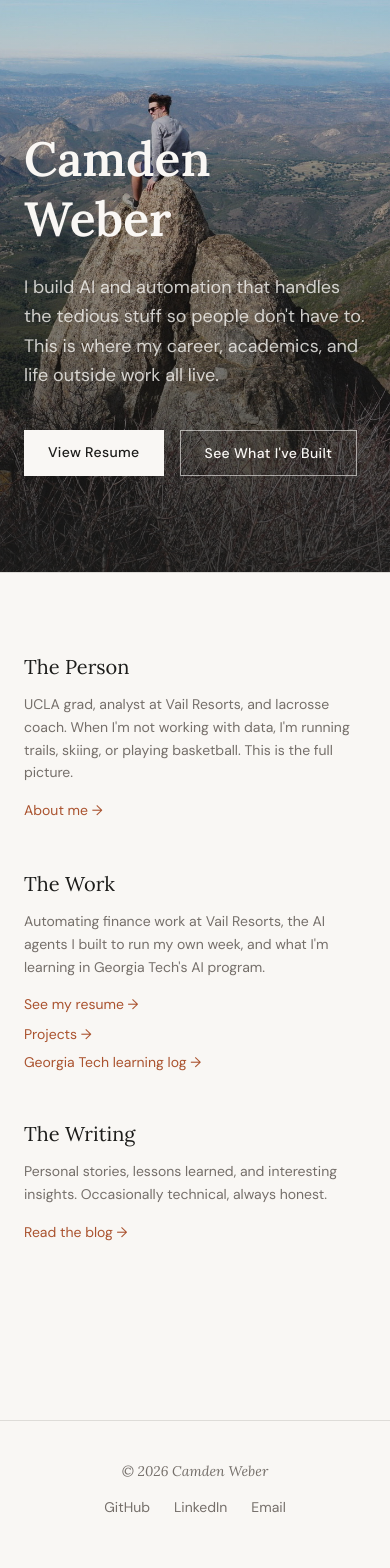
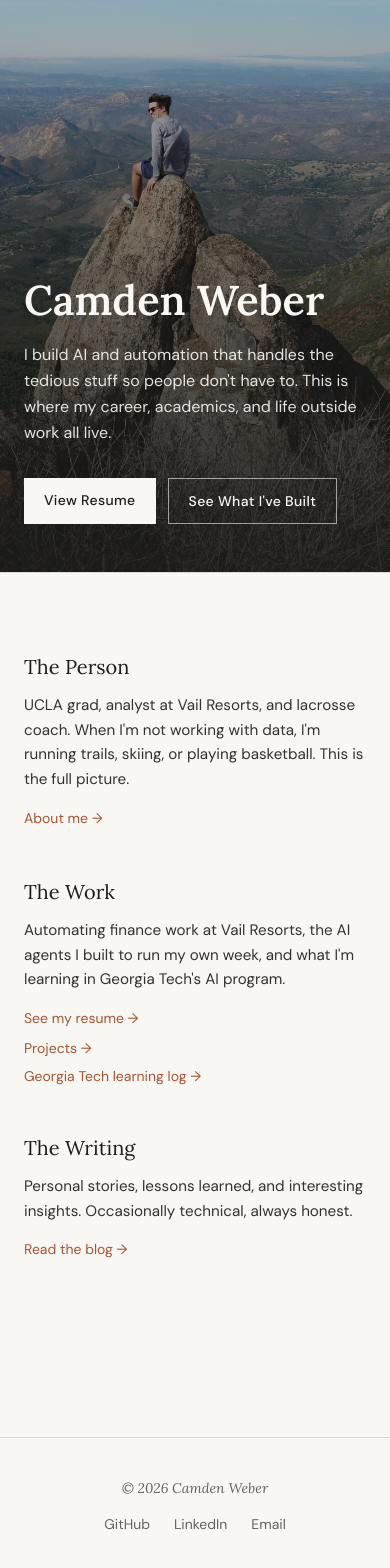
Before and after one commit to Camdenw1/camden-weber, a Next.js app: page / in a window 390 px wide. Shown: the part 272-1840 px from the top of the page. Built offline with nearby package versions, Linux system fonts and the light colour scheme.

Commit message:
Readability pass, mobile hero fix, dark mode, scroll fade-ins, and hover polish

```diff
--- a/app/blog/page.tsx
+++ b/app/blog/page.tsx
@@ -53,7 +53,7 @@ export default function BlogIndex() {
                       <h3 className="font-serif text-xl mb-2 group-hover:text-rust transition-colors leading-snug">
                         {post.title}
                       </h3>
-                      <p className="text-stone text-sm leading-relaxed mb-3">{post.excerpt}</p>
+                      <p className="text-bark/80 text-[0.95rem] leading-relaxed mb-3">{post.excerpt}</p>
                       {post.tags && post.tags.length > 0 && (
                         <div className="flex flex-wrap gap-2 mb-3">
                           {post.tags.map(tag => (
--- a/app/georgia-tech/page.tsx
+++ b/app/georgia-tech/page.tsx
@@ -30,7 +30,7 @@ export default function GeorgiaTechPage() {
                 <span className="text-xs uppercase tracking-widest text-stone">{course.status}</span>
               </div>
               {course.code && <p className="text-xs uppercase tracking-widest text-stone mb-2">{course.code}</p>}
-              <p className="text-sm text-bark/80 leading-relaxed mb-3">
+              <p className="text-sm text-bark/90 leading-relaxed mb-3">
                 {course.why ?? 'I’m just getting started. I’ll add my thoughts as the course progresses.'}
               </p>
               <span className="text-rust text-sm">Open class notes →</span>
--- a/app/globals.css
+++ b/app/globals.css
@@ -3,8 +3,36 @@
 @tailwind utilities;
 
 :root {
+  /* Theme colors as "R G B" so Tailwind can add opacity (e.g. text-bark/80) */
+  --cream: 249 247 244;  /* #F9F7F4 background */
+  --bark: 28 28 26;      /* #1C1C1A text */
+  --moss: 74 82 64;      /* #4A5240 green accent */
+  --stone: 103 97 92;    /* #67615C muted text */
+  --rust: 170 83 47;     /* #AA532F links and highlights */
+  --nav: 240 237 232;    /* #F0EDE8 navbar */
+  --code: 238 236 232;   /* #EEECE8 inline code */
+  color-scheme: light;
+
   --font-serif: var(--font-lora), Georgia, Cambria, 'Times New Roman', serif;
   --font-sans: var(--font-dm-sans), -apple-system, BlinkMacSystemFont, 'Segoe UI', 'Helvetica Neue', sans-serif;
+}
+
+/* Dark mode follows the visitor's phone or computer setting */
+@media (prefers-color-scheme: dark) {
+  :root {
+    --cream: 22 22 20;     /* #161614 */
+    --bark: 236 232 225;   /* #ECE8E1 */
+    --moss: 154 168 138;   /* #9AA88A */
+    --stone: 166 159 151;  /* #A69F97 */
+    --rust: 222 124 84;    /* #DE7C54 */
+    --nav: 30 30 27;       /* #1E1E1B */
+    --code: 42 42 39;      /* #2A2A27 */
+    color-scheme: dark;
+  }
+
+  /* Darken the travel map's tiles (not the pins) so it doesn't glare */
+  .leaflet-tile-pane { filter: invert(1) hue-rotate(180deg) brightness(0.9) contrast(0.9); }
+  .leaflet-container { background: rgb(var(--cream)); }
 }
 
 html {
@@ -12,8 +40,17 @@ html {
 }
 
 body {
-  background-color: #F9F7F4;
-  color: #1C1C1A;
+  background-color: rgb(var(--cream));
+  color: rgb(var(--bark));
+}
+
+/* Sections that fade in as you scroll to them (components/Reveal.tsx) */
+.reveal-hidden { opacity: 0; transform: translateY(16px); }
+.reveal-shown { opacity: 1; transform: none; transition: opacity 0.7s ease, transform 0.7s ease; }
+
+@media (prefers-reduced-motion: reduce) {
+  html { scroll-behavior: auto; }
+  .fade-up, .fade-up-delay-1, .fade-up-delay-2, .fade-up-delay-3, .fade-up-delay-4 { animation: none; opacity: 1; }
 }
 
 /* Typography */
@@ -43,18 +80,18 @@ h1, h2, h3 {
 .fade-up-delay-4 { animation-delay: 0.55s; opacity: 0; animation-fill-mode: forwards; animation-name: fadeUp; animation-duration: 0.7s; }
 
 /* Prose styles for blog posts */
-.prose-camden h1 { font-family: var(--font-serif); font-size: 2rem; margin-bottom: 1rem; color: #1C1C1A; }
-.prose-camden h2 { font-family: var(--font-serif); font-size: 1.5rem; margin-top: 2rem; margin-bottom: 0.75rem; color: #1C1C1A; }
+.prose-camden h1 { font-family: var(--font-serif); font-size: 2rem; margin-bottom: 1rem; color: rgb(var(--bark)); }
+.prose-camden h2 { font-family: var(--font-serif); font-size: 1.5rem; margin-top: 2rem; margin-bottom: 0.75rem; color: rgb(var(--bark)); }
 .prose-camden h3 { font-family: var(--font-serif); font-size: 1.25rem; margin-top: 1.5rem; margin-bottom: 0.5rem; }
-.prose-camden p { line-height: 1.8; margin-bottom: 1.25rem; color: #3a3a38; }
-.prose-camden a { color: #AA532F; text-decoration: underline; text-underline-offset: 3px; }
+.prose-camden p { line-height: 1.8; margin-bottom: 1.25rem; color: rgb(var(--bark) / 0.88); }
+.prose-camden a { color: rgb(var(--rust)); text-decoration: underline; text-underline-offset: 3px; }
 .prose-camden ul { list-style: disc; padding-left: 1.5rem; margin-bottom: 1.25rem; }
 .prose-camden li { margin-bottom: 0.4rem; line-height: 1.7; }
-.prose-camden blockquote { border-left: 3px solid #AA532F; padding-left: 1.25rem; font-style: italic; color: #4A5240; margin: 1.5rem 0; }
-.prose-camden code { background: #eeece8; padding: 0.15rem 0.4rem; border-radius: 3px; font-size: 0.875rem; }
+.prose-camden blockquote { border-left: 3px solid rgb(var(--rust)); padding-left: 1.25rem; font-style: italic; color: rgb(var(--moss)); margin: 1.5rem 0; }
+.prose-camden code { background: rgb(var(--code)); padding: 0.15rem 0.4rem; border-radius: 3px; font-size: 0.875rem; }
 .prose-camden pre { background: #1C1C1A; color: #F9F7F4; padding: 1.25rem; border-radius: 8px; overflow-x: auto; margin-bottom: 1.5rem; }
 .prose-camden pre code { background: none; padding: 0; }
-.prose-camden hr { border-color: #e0ddd8; margin: 2rem 0; }
+.prose-camden hr { border-color: rgb(var(--stone) / 0.25); margin: 2rem 0; }
 .prose-camden img { max-width: 100%; height: auto; display: block; margin: 2rem auto; border-radius: 4px; }
 .prose-camden p:has(> img) { text-align: center; margin-bottom: 0; }
-.prose-camden p:has(> img) + p > em { display: block; text-align: center; font-size: 0.8rem; color: #756F6A; font-style: normal; margin-top: 0.5rem; margin-bottom: 1.5rem; }
+.prose-camden p:has(> img) + p > em { display: block; text-align: center; font-size: 0.8rem; color: rgb(var(--stone)); font-style: normal; margin-top: 0.5rem; margin-bottom: 1.5rem; }
--- a/app/page.tsx
+++ b/app/page.tsx
@@ -1,11 +1,12 @@
 import Link from 'next/link'
 import Image from 'next/image'
+import Reveal from '@/components/Reveal'
 
 export default function Home() {
   return (
     <>
       {/* Hero */}
-      <section className="relative min-h-screen flex items-end pb-24 px-6">
+      <section className="relative min-h-screen flex items-end pb-12 md:pb-24 px-6">
         {/* Background image */}
         <Image
           src="/images/hero.jpg"
@@ -16,26 +17,26 @@ export default function Home() {
           priority
         />
         {/* Gradient overlay */}
-        <div className="absolute inset-0 bg-gradient-to-t from-bark/80 via-bark/20 to-transparent" />
+        <div className="absolute inset-0 bg-gradient-to-t from-ink/90 via-ink/40 to-transparent md:from-ink/80 md:via-ink/20" />
 
         {/* Hero content */}
         <div className="relative z-10 max-w-5xl mx-auto w-full">
-          <h1 className="fade-up-delay-1 font-serif text-cream text-5xl md:text-7xl font-semibold leading-tight mb-6">
-            Camden<br />Weber
+          <h1 className="fade-up-delay-1 font-serif text-snow text-[2.6rem] md:text-7xl font-semibold leading-tight mb-4 md:mb-6">
+            Camden <br className="hidden md:inline" />Weber
           </h1>
-          <p className="fade-up-delay-2 font-sans text-cream/80 text-lg md:text-xl max-w-xl leading-relaxed mb-10">
+          <p className="fade-up-delay-2 font-sans text-snow/90 text-base md:text-xl max-w-xl leading-relaxed mb-8 md:mb-10">
             I build AI and automation that handles the tedious stuff so people don&apos;t have to. This is where my career, academics, and life outside work all live.
           </p>
-          <div className="fade-up-delay-4 flex flex-wrap gap-4">
+          <div className="fade-up-delay-4 flex flex-wrap gap-3 md:gap-4">
             <Link
               href="/resume"
-              className="px-6 py-3 bg-cream text-bark font-sans text-sm font-medium tracking-wide hover:bg-rust hover:text-cream transition-colors duration-300"
+              className="px-5 md:px-6 py-3 bg-snow text-ink font-sans text-sm font-medium tracking-wide hover:bg-rust hover:text-snow transition-colors duration-300"
             >
               View Resume
             </Link>
             <Link
               href="/resume#projects"
-              className="px-6 py-3 border border-cream/60 text-cream font-sans text-sm font-medium tracking-wide hover:border-cream hover:bg-cream/10 transition-colors duration-300"
+              className="px-5 md:px-6 py-3 border border-snow/60 text-snow font-sans text-sm font-medium tracking-wide hover:border-snow hover:bg-snow/10 transition-colors duration-300"
             >
               See What I&apos;ve Built
             </Link>
@@ -44,10 +45,10 @@ export default function Home() {
       </section>
 
       {/* Intro strip */}
-      <section className="max-w-5xl mx-auto px-6 py-20 grid md:grid-cols-3 gap-12 border-t border-stone/20">
+      <Reveal className="max-w-5xl mx-auto px-6 py-20 grid md:grid-cols-3 gap-12 border-t border-stone/20">
         <div>
           <h2 className="font-serif text-xl mb-3">The Person</h2>
-          <p className="text-stone text-sm leading-relaxed">
+          <p className="text-bark/90 text-[0.95rem] leading-relaxed">
             UCLA grad, analyst at Vail Resorts, and lacrosse coach. When I&apos;m not working with data, I&apos;m running trails, skiing, or playing basketball. This is the full picture.
           </p>
           <Link href="/about" className="inline-block mt-4 text-rust text-sm hover:underline underline-offset-4">
@@ -56,7 +57,7 @@ export default function Home() {
         </div>
         <div>
           <h2 className="font-serif text-xl mb-3">The Work</h2>
-          <p className="text-stone text-sm leading-relaxed">
+          <p className="text-bark/90 text-[0.95rem] leading-relaxed">
             Automating finance work at Vail Resorts, the AI agents I built to run my own week, and what I&apos;m learning in Georgia Tech&apos;s AI program.
           </p>
           <Link href="/resume" className="inline-block mt-4 text-rust text-sm hover:underline underline-offset-4">
@@ -71,14 +72,14 @@ export default function Home() {
         </div>
         <div>
           <h2 className="font-serif text-xl mb-3">The Writing</h2>
-          <p className="text-stone text-sm leading-relaxed">
+          <p className="text-bark/90 text-[0.95rem] leading-relaxed">
             Personal stories, lessons learned, and interesting insights. Occasionally technical, always honest.
           </p>
           <Link href="/blog" className="inline-block mt-4 text-rust text-sm hover:underline underline-offset-4">
             Read the blog →
           </Link>
         </div>
-      </section>
+      </Reveal>
     </>
   )
 }
--- a/components/Navbar.tsx
+++ b/components/Navbar.tsx
@@ -24,7 +24,7 @@ export default function Navbar() {
   const [menuOpen, setMenuOpen] = useState(false)
 
   return (
-    <nav className="fixed top-0 left-0 right-0 z-50 bg-[#F0EDE8]/95 backdrop-blur-sm border-b border-stone/20">
+    <nav className="fixed top-0 left-0 right-0 z-50 bg-[rgb(var(--nav)/0.95)] backdrop-blur-sm border-b border-stone/20">
       <div className="max-w-5xl mx-auto px-6 py-4 flex items-center justify-between">
         <Link href="/" className="font-serif text-lg font-semibold tracking-tight text-bark hover:text-moss transition-colors">
           Camden Weber
--- a/components/PostCoverFallback.tsx
+++ b/components/PostCoverFallback.tsx
@@ -33,7 +33,7 @@ export default function PostCoverFallback({ slug, title, tags, readingTime }: Pr
 
       {/* Title */}
       <div className="relative flex-1 flex items-center justify-center px-2">
-        <p className="font-serif text-cream text-center leading-snug line-clamp-3 text-xl md:text-2xl">
+        <p className="font-serif text-snow text-center leading-snug line-clamp-3 text-xl md:text-2xl">
           {title}
         </p>
       </div>
@@ -41,12 +41,12 @@ export default function PostCoverFallback({ slug, title, tags, readingTime }: Pr
       {/* Bottom meta */}
       <div className="relative flex items-center gap-2 flex-wrap">
         {tags?.slice(0, 2).map(tag => (
-          <span key={tag} className="text-xs text-cream/60 border border-cream/20 px-1.5 py-0.5 font-sans">
+          <span key={tag} className="text-xs text-snow/60 border border-snow/20 px-1.5 py-0.5 font-sans">
             {tag}
           </span>
         ))}
         {readingTime && (
-          <span className="text-xs text-cream/40 font-sans ml-auto">{readingTime} min read</span>
+          <span className="text-xs text-snow/40 font-sans ml-auto">{readingTime} min read</span>
         )}
       </div>
     </div>
--- a/components/ProjectCard.tsx
+++ b/components/ProjectCard.tsx
@@ -12,7 +12,7 @@ export default function ProjectCard({ project }: { project: Project }) {
       <h3 className={`font-serif text-lg mb-1 ${hasPage ? 'group-hover:text-rust transition-colors' : ''}`}>
         {project.title}
       </h3>
-      <p className="text-sm text-bark/80 leading-relaxed mb-3">{project.summary}</p>
+      <p className="text-[0.95rem] text-bark/90 leading-relaxed mb-3">{project.summary}</p>
       <div className="flex flex-wrap gap-2">
         {project.tags.map((tag) => (
           <span key={tag} className="text-xs font-sans text-stone border border-stone/30 px-2 py-0.5">
@@ -25,7 +25,7 @@ export default function ProjectCard({ project }: { project: Project }) {
   )
 
   return hasPage ? (
-    <Link href={`/projects/${project.slug}`} className="group block border-l-2 border-rust/60 pl-5 hover:border-rust transition-colors">
+    <Link href={`/projects/${project.slug}`} className="group block border-l-2 border-rust/60 pl-5 hover:border-rust hover:translate-x-1 transition-[border-color,transform] duration-300">
       {body}
     </Link>
   ) : (
--- /dev/null
+++ b/components/Reveal.tsx
@@ -0,0 +1,45 @@
+'use client'
+
+import { useEffect, useRef, useState } from 'react'
+
+// A <section> that fades up the first time it scrolls into view.
+// Sections already on screen when the page loads just show normally, and
+// visitors who turned on "reduce motion" never see the animation.
+export default function Reveal({
+  id,
+  className = '',
+  children,
+}: {
+  id?: string
+  className?: string
+  children: React.ReactNode
+}) {
+  const ref = useRef<HTMLElement>(null)
+  const [state, setState] = useState<'idle' | 'hidden' | 'shown'>('idle')
+
+  useEffect(() => {
+    const el = ref.current
+    if (!el || window.matchMedia('(prefers-reduced-motion: reduce)').matches) return
+    if (el.getBoundingClientRect().top < window.innerHeight) return
+
+    setState('hidden')
+    const observer = new IntersectionObserver(
+      ([entry]) => {
+        if (entry.isIntersecting) {
+          setState('shown')
+          observer.disconnect()
+        }
+      },
+      { rootMargin: '0px 0px -10% 0px' },
+    )
+    observer.observe(el)
+    return () => observer.disconnect()
+  }, [])
+
+  const motion = state === 'hidden' ? 'reveal-hidden' : state === 'shown' ? 'reveal-shown' : ''
+  return (
+    <section ref={ref} id={id} className={`${className} ${motion}`}>
+      {children}
+    </section>
+  )
+}
--- a/tailwind.config.js
+++ b/tailwind.config.js
@@ -7,12 +7,17 @@ module.exports = {
   ],
   theme: {
     extend: {
+      // Theme colors come from CSS variables in app/globals.css, so they
+      // switch automatically in dark mode. `snow` and `ink` never switch:
+      // use them for text and shading on top of photos.
       colors: {
-        cream: '#F9F7F4',
-        bark: '#1C1C1A',
-        moss: '#4A5240',
-        stone: '#756F6A',
-        rust: '#AA532F',
+        cream: 'rgb(var(--cream) / <alpha-value>)',
+        bark: 'rgb(var(--bark) / <alpha-value>)',
+        moss: 'rgb(var(--moss) / <alpha-value>)',
+        stone: 'rgb(var(--stone) / <alpha-value>)',
+        rust: 'rgb(var(--rust) / <alpha-value>)',
+        snow: '#F9F7F4',
+        ink: '#1C1C1A',
       },
       fontFamily: {
         serif: ['var(--font-lora)', 'Georgia', 'Cambria', 'Times New Roman', 'serif'],
```
Also changed, not shown: app/projects/[slug]/page.tsx (+4 -3 lines), app/recreation/page.tsx (+12 -11 lines), app/resume/page.tsx (+19 -18 lines), 1 other file (tests, documents, lock files or other folders).
